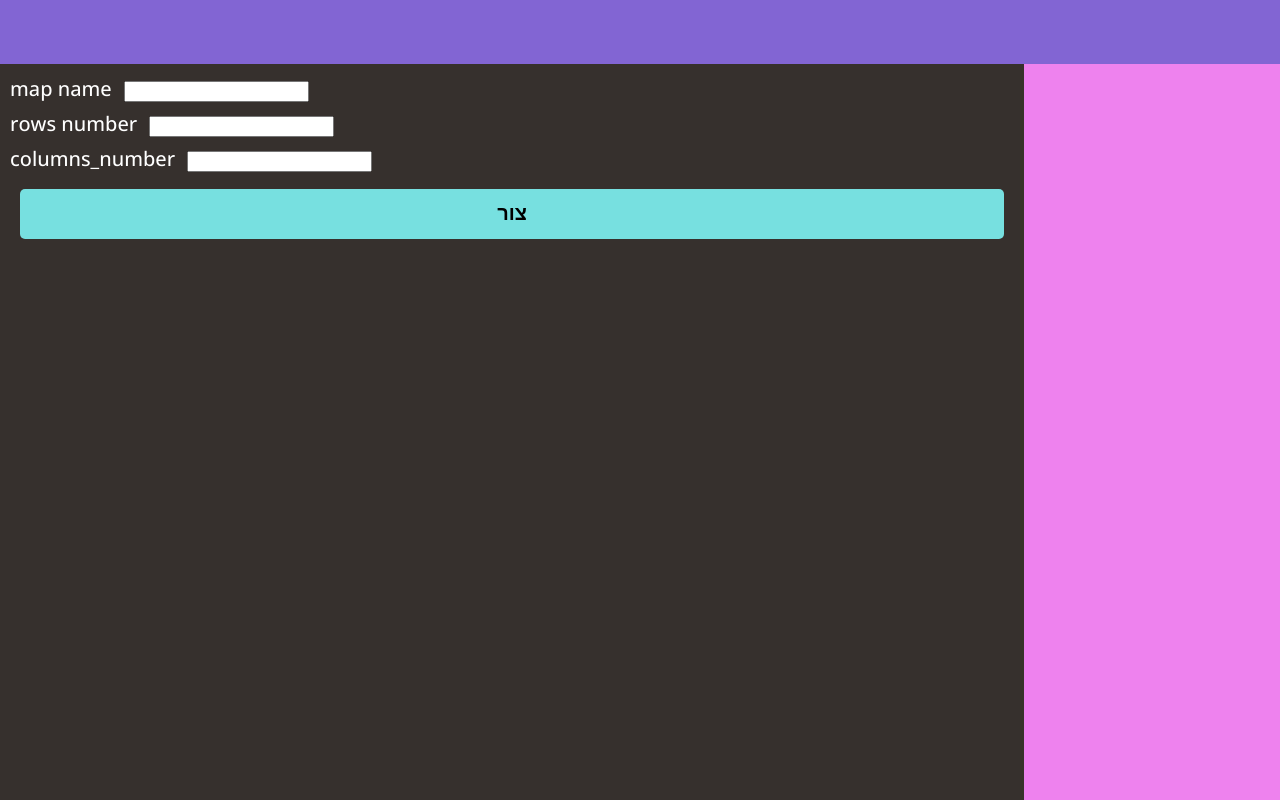
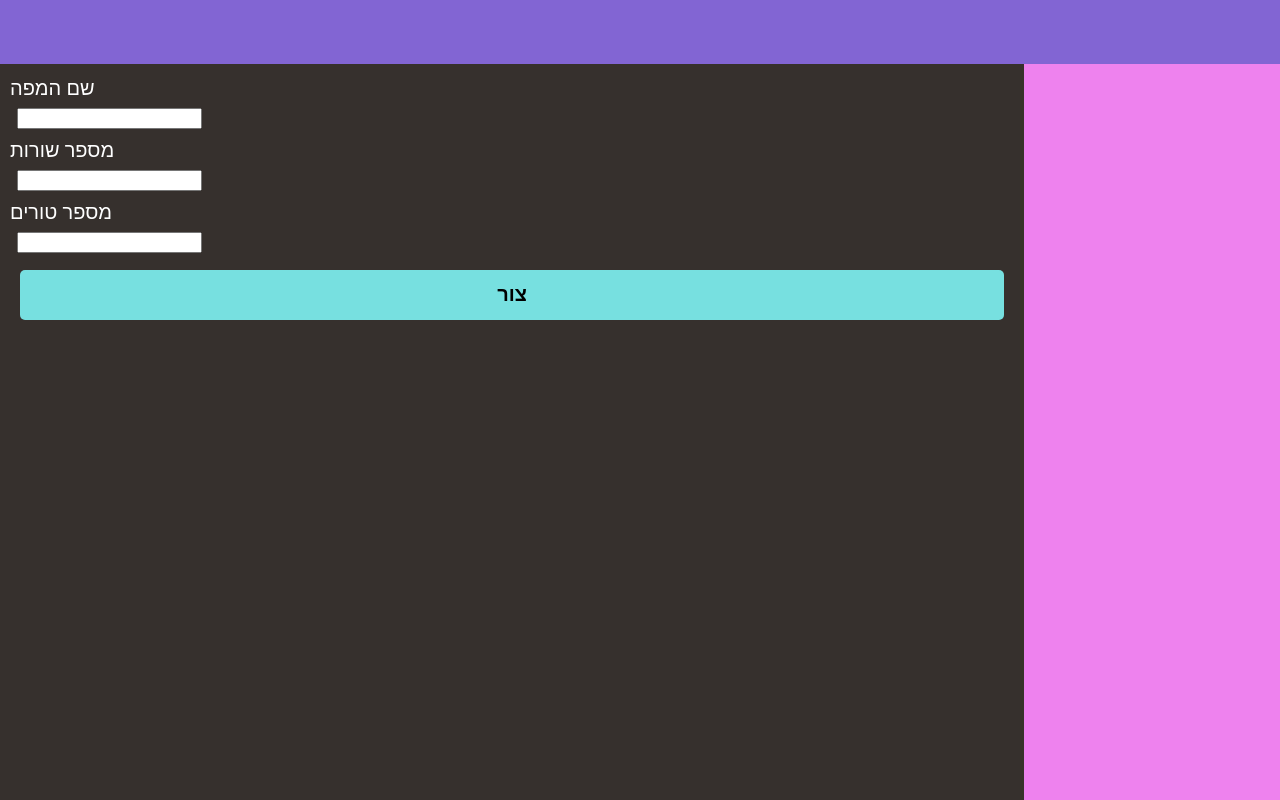
Before and after one commit to yair-hive/hive-php, a PHP site: page /hive-php/create_map.php in a window 1280 px wide. Run offline with PHP 8.4, Linux system fonts and the light colour scheme.

Commit message:
עיצוב

```diff
--- a/create_map.php
+++ b/create_map.php
@@ -26,13 +26,16 @@
     <div id="topBar"></div>
     <div id="mainBord">
         <form id='create_map_form'>
-            <label for="map_name"> map name </label>
+            <label for="map_name"> שם המפה </label>
+            <br />
             <input type='text' name='map_name'>
             <br />
-            <label for="rows_number"> rows number </label>
+            <label for="rows_number"> מספר שורות </label>
+            <br />
             <input type='text' name='rows_number'>
             <br />
-            <label for="columns_number"> columns_number </label>
+            <label for="columns_number"> מספר טורים </label>
+            <br />
             <input type='text' name='columns_number'>
             <br />
         <form>
```
